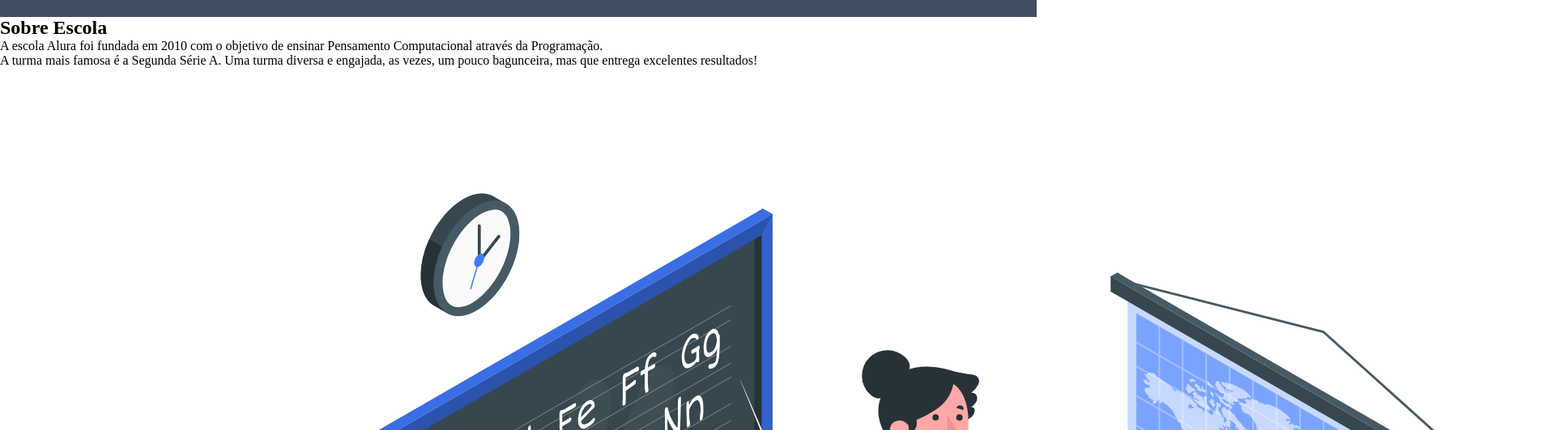
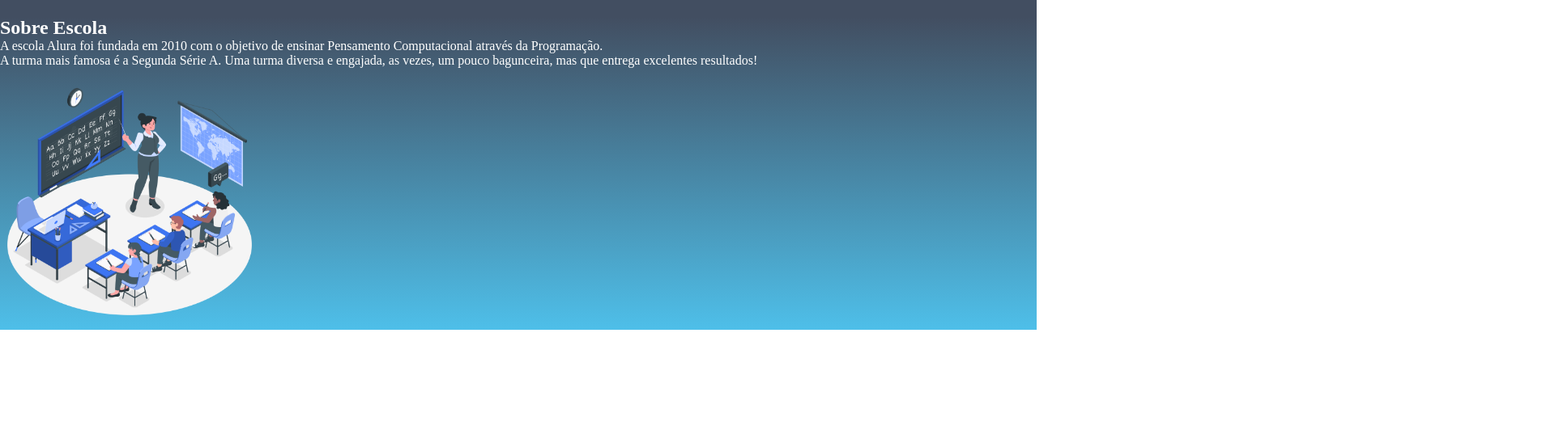
Before and after one commit to RayanePepino/Site-Criativo---2C, a plain HTML site: page index.html in a window 1280 px wide. Shown: the part 84-616 px from the top of the page at 81% size, 1920 px wide, since content can reach past the window. Drawn offline with Linux system fonts and the light colour scheme.

Commit message:
cor de fundo

```diff
--- a/index.html
+++ b/index.html
@@ -18,7 +18,7 @@
         <h2 class="escola-titulo">Sobre Escola</h2>
         <p class="escola-texto-um">A escola Alura foi fundada em 2010 com o objetivo de ensinar Pensamento Computacional através da Programação.</p>
         <p class="escola-texto-dois">A turma mais famosa é a Segunda Série A. Uma turma diversa e engajada, as vezes, um pouco bagunceira, mas que entrega excelentes resultados!</p>
-        <img src="Teaching-amico.png" alt="Professora em frente a sala">
+        <img class="escola-imagem" src="Teaching-amico.png" alt="Professora explicando conteúdo">
     </section>
 </body>
 </html>
--- a/style.css
+++ b/style.css
@@ -10,7 +10,6 @@
     justify-content: space-around;
     align-items: center;
     padding: 24px;
-
 }
 
 .cabecalho-imagem{
@@ -22,3 +21,12 @@
     margin: 0 16px;
     font-size: 24px;
 }
+
+.escola-imagem{
+    width: 25%;
+}
+
+.escola{
+    background-image: linear-gradient(#424E61,#4EBFE9);
+    color: white;
+}
```
